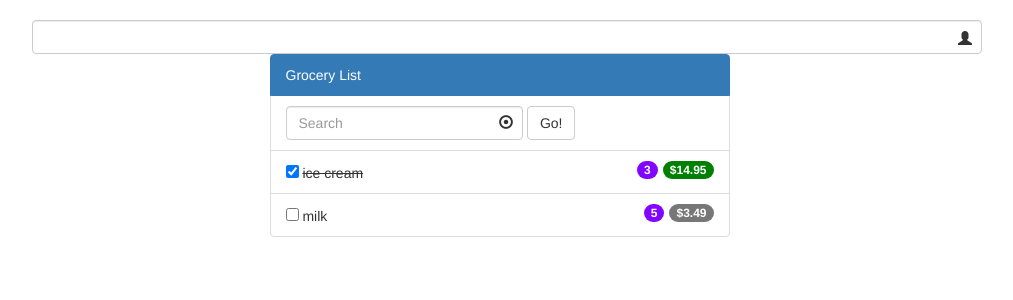
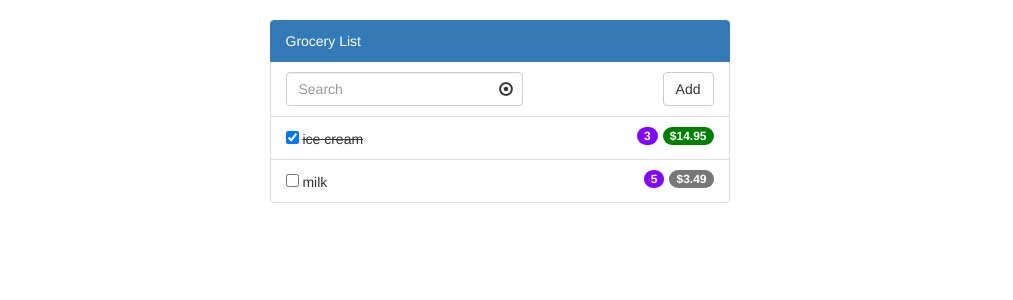
Before and after one commit to SmrtShopper/smart-shopper, a PHP site: page / in a window 1280 px wide. Shown: the part 72-372 px from the top of the page, without its empty margins (133-1146 px from the left). Run offline with PHP 8.4, Linux system fonts and the light colour scheme; some libraries are stand-ins or nearby versions.

```diff
--- a/assets/css/desktop.css
+++ b/assets/css/desktop.css
@@ -3,9 +3,12 @@
 	margin: 20px auto;
 }
 
+
+
 #record_button {
 	pointer-events: auto;
 }
+
 
 /* enable absolute positioning */
 .inner-addon {
--- a/index.html
+++ b/index.html
@@ -33,23 +33,15 @@
     </div>
     </nav>
 
-    <div class="inner-addon right-addon">
-      <i ng-click="voiceRec()" class="glyphicon glyphicon-user"></i>
-      <input type="text" class="form-control" />
-    </div>
-
     <ul class = "list-group col-xs-12 col-md-6 col-md-offset-3" id="grocery_widget" ng-controller="GroceryController" >
       <li class= "list-group-item active">Grocery List</li>
       <li class= "list-group-item"> <!-- Search bar -->
         <form class="form-inline" ng-submit="addItem()">
-          <div class="form-group has-feedback" id="search_bar">
-            <input type="text" class="form-control" ng-model="groceryItem" id="grocItem" placeholder="Search">
-            <span id="record_button" class="form-control-feedback" ng-click="voiceRec()">
-              <i class="glyphicon glyphicon-record"></i>
-            </span>
+          <div class="form-group has-feedback">
+            <input type="text" class="form-control" ng-model="groceryItem" id="grocItem" ng-submit="addItem()" placeholder="Search">
+              <i id="record_button" class="form-control-feedback glyphicon glyphicon-record" ng-click="voiceRec()"></i>
           </div>
-          <button class="btn btn-default" type="submit">Go!</button>
-
+          <button class="btn btn-default pull-right" type="submit">Add</button>
 
           <!--
 
```
